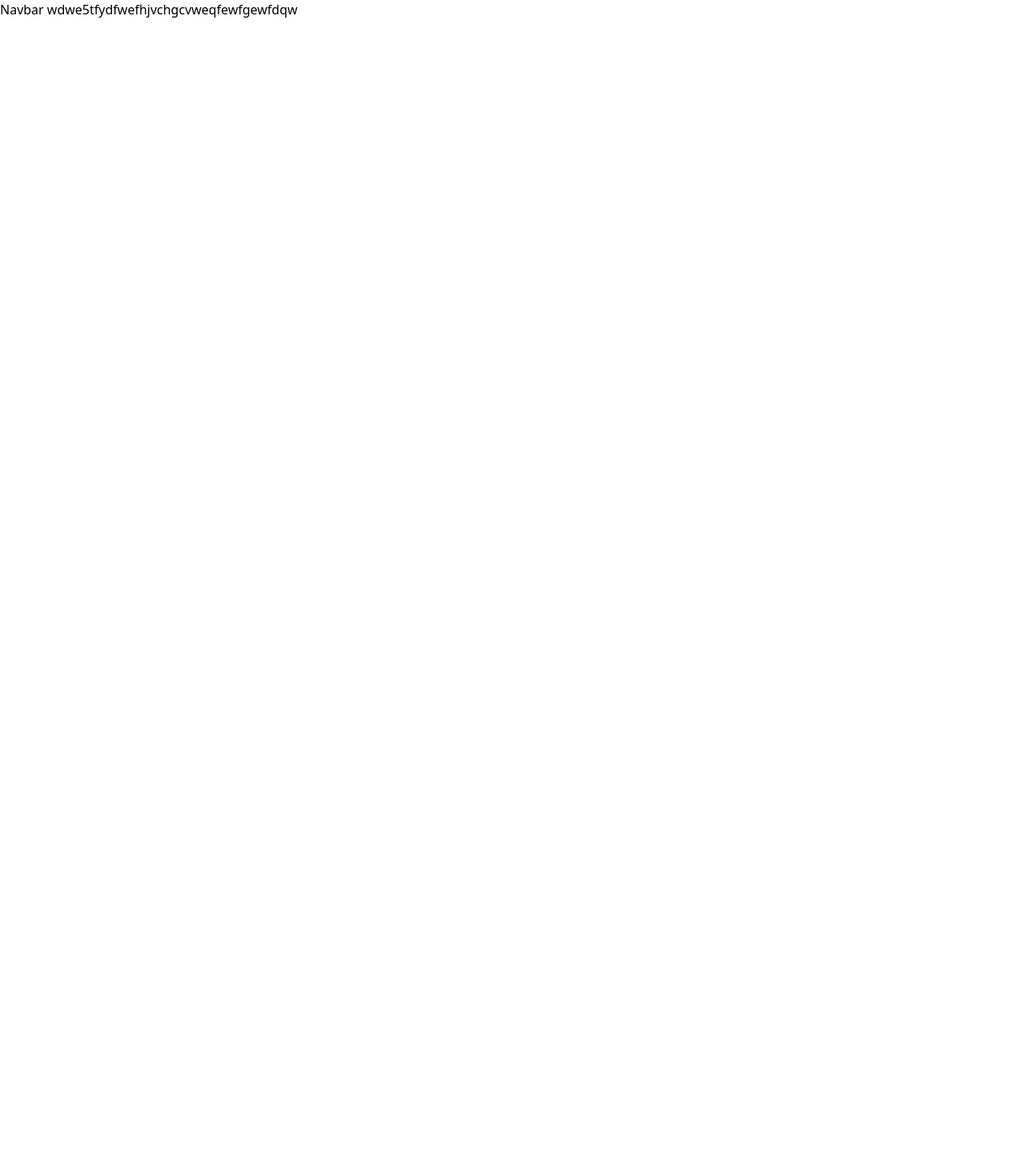
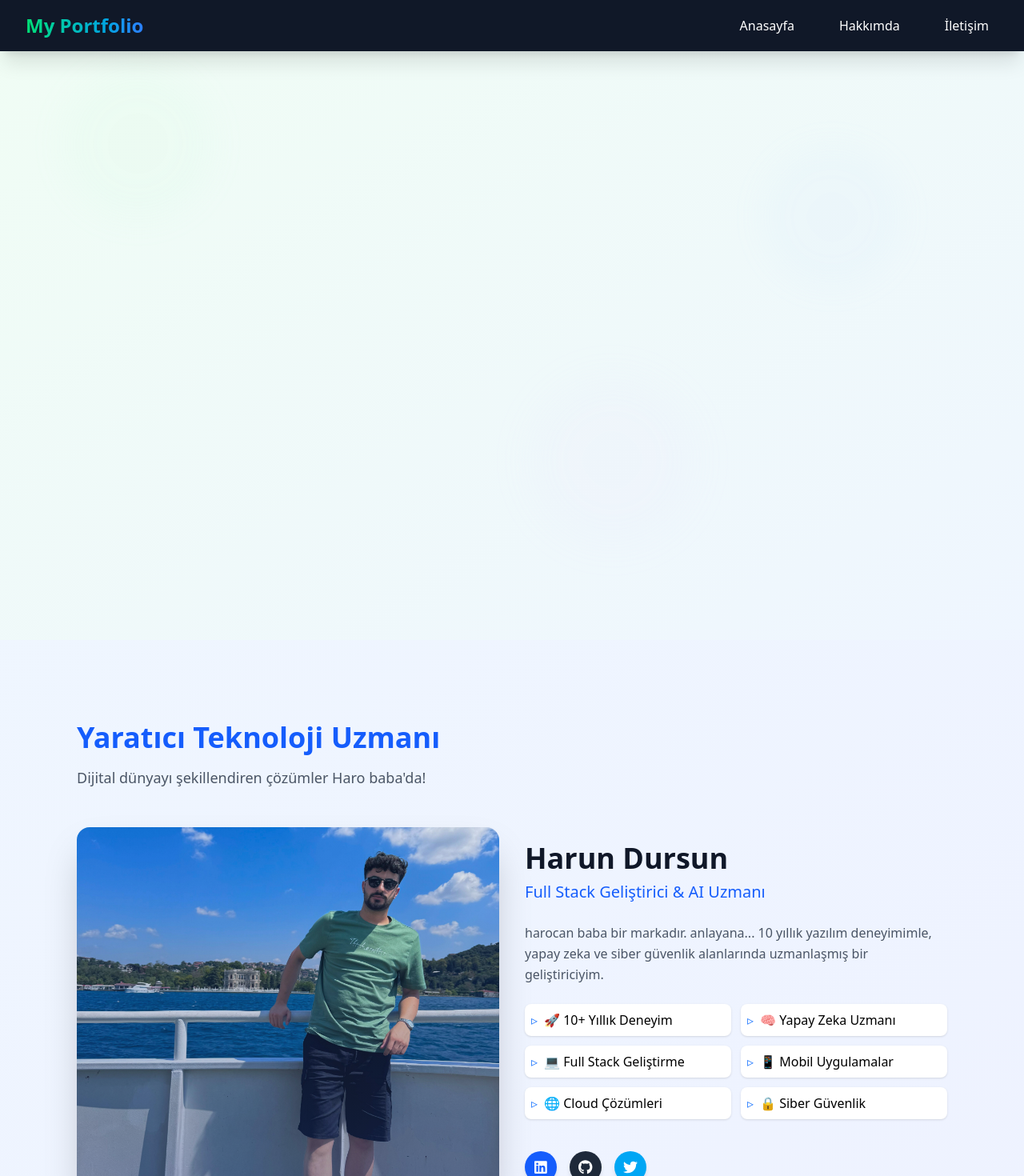
Before and after one commit to dpeyupkaya/portfolio, a React (Vite) app in the folder client/: page / in a window 1280 px wide. Shown: the top 1470 px of the page at 80% size. Before the commit the page ends 800 px from the top, so only its background shows below. Built offline with nearby package versions, Linux system fonts and the light colour scheme.

Commit message:
New pages added: Contact, About Me and Homepage. Navbar has been updated. AOS and Framer Motion integration was made. Added CSS animations.

```diff
--- a/client/package.json
+++ b/client/package.json
@@ -10,9 +10,15 @@
     "preview": "vite preview"
   },
   "dependencies": {
+    "@fortawesome/free-brands-svg-icons": "^6.7.2",
+    "@fortawesome/react-fontawesome": "^0.2.2",
+    "@heroicons/react": "^2.2.0",
     "@tailwindcss/vite": "^4.0.0",
+    "aos": "^2.3.4",
+    "framer-motion": "^12.0.5",
     "react": "^18.3.1",
     "react-dom": "^18.3.1",
+    "react-router-dom": "^7.1.3",
     "tailwindcss": "^4.0.0"
   },
   "devDependencies": {
--- a/client/src/App.jsx
+++ b/client/src/App.jsx
@@ -1,9 +1,28 @@
-import React from 'react'
-import { Navbar } from './components/Navbar'
+import React, { useEffect } from 'react';
+import { Navbar } from './components/Navbar';
+import About from './pages/About';
+import Contact from './pages/Contact';
+import Home from './pages/Home';
+import AOS from 'aos';
+import 'aos/dist/aos.css';
 
-export const App = () => {
+const App = () => {
+  useEffect(() => {
+    AOS.init({
+      duration:1000,
+      once: false,
+      mirror: true
+    });
+  }, []);
+
   return (
-    <div><Navbar /></div>
-  )
-}
+    <div className="scroll-smooth">
+      <Navbar />
+      <Home />
+      <About />
+      <Contact />
+    </div>
+  );
+};
+
 export default App;
--- a/client/src/components/Navbar.jsx
+++ b/client/src/components/Navbar.jsx
@@ -1,7 +1,49 @@
-import React from 'react'
+import React from 'react';
 
 export const Navbar = () => {
   return (
-    <div>Navbar wdwe5tfydfwefhjvchgcvweqfewfgewfdqw</div>
-  )
-}
+    <nav className="bg-gray-900 text-white fixed w-full top-0 shadow-xl z-10">
+      <div className="max-w-7xl mx-auto px-4 sm:px-6 lg:px-8">
+        <div className="flex items-center justify-between h-16">
+          {/* Sol Taraf - Logo */}
+          <div className="flex-shrink-0">
+            <span className="text-2xl font-bold bg-gradient-to-r from-green-400 to-blue-500 bg-clip-text text-transparent">
+              My Portfolio
+            </span>
+          </div>
+
+          {/* Sağ Taraf - Menü Linkleri */}
+          <ul className="flex space-x-8">
+            <li>
+              <a
+                href="#home"
+                className="px-3 py-2 hover:text-green-400 transition-colors duration-300 relative group"
+              >
+                Anasayfa
+                <span className="absolute bottom-0 left-0 h-0.5 bg-green-400 w-0 group-hover:w-full transition-all duration-300"></span>
+              </a>
+            </li>
+            <li>
+              <a
+                href="#about"
+                className="px-3 py-2 hover:text-green-400 transition-colors duration-300 relative group"
+              >
+                Hakkımda
+                <span className="absolute bottom-0 left-0 h-0.5 bg-green-400 w-0 group-hover:w-full transition-all duration-300"></span>
+              </a>
+            </li>
+            <li>
+              <a
+                href="#contact"
+                className="px-3 py-2 hover:text-green-400 transition-colors duration-300 relative group"
+              >
+                İletişim
+                <span className="absolute bottom-0 left-0 h-0.5 bg-green-400 w-0 group-hover:w-full transition-all duration-300"></span>
+              </a>
+            </li>
+          </ul>
+        </div>
+      </div>
+    </nav>
+  );
+};
--- a/client/src/index.css
+++ b/client/src/index.css
@@ -1 +1,44 @@
 @import "tailwindcss";
+/* index.css dosyanıza ekleyin */
+html {
+    scroll-behavior: smooth;
+  }
+  /* index.css'e ekle */
+@keyframes fadeIn {
+    from { opacity: 0; }
+    to { opacity: 1; }
+  }
+
+  @keyframes slideInLeft {
+    from {
+      opacity: 0;
+      transform: translateX(-50px);
+    }
+    to {
+      opacity: 1;
+      transform: translateX(0);
+    }
+  }
+
+  @keyframes slideInRight {
+    from {
+      opacity: 0;
+      transform: translateX(50px);
+    }
+    to {
+      opacity: 1;
+      transform: translateX(0);
+    }
+  }
+
+  .animate-fadeIn {
+    animation: fadeIn 1s ease-out forwards;
+  }
+
+  .animate-slideInLeft {
+    animation: slideInLeft 0.8s ease-out forwards;
+  }
+
+  .animate-slideInRight {
+    animation: slideInRight 0.8s ease-out forwards;
+  }
--- /dev/null
+++ b/client/src/pages/About.jsx
@@ -0,0 +1,114 @@
+import React from 'react';
+import { FontAwesomeIcon } from '@fortawesome/react-fontawesome';
+import { faLinkedin, faGithub, faTwitter } from '@fortawesome/free-brands-svg-icons';
+
+const About = () => {
+  return (
+    <section id="about" className="h-screen flex items-center overflow-y-auto py-20 px-6 md:px-12 lg:px-24 bg-gradient-to-br from-blue-50 to-indigo-50">
+      <div className="max-w-7xl mx-auto">
+        {/* Üst Başlık */}
+        <div
+          data-aos="fade-down"
+          data-aos-delay="100"
+          className="mb-12"
+        >
+          <h2 className="text-3xl md:text-4xl font-bold text-blue-600 mb-4">
+            Yaratıcı Teknoloji Uzmanı
+          </h2>
+          <p className="text-gray-600 text-lg">
+            Dijital dünyayı şekillendiren çözümler Haro baba'da!
+          </p>
+        </div>
+
+        {/* Ana İçerik */}
+        <div className="flex flex-col lg:flex-row items-center gap-8">
+          {/* Fotoğraf Bölümü */}
+          <div
+            data-aos="fade-right"
+            data-aos-delay="200"
+            className="w-full lg:w-1/2 relative"
+          >
+            <div className="relative rounded-2xl overflow-hidden shadow-2xl transform transition-transform duration-500 hover:scale-105">
+              <img
+                src="harun.jpg"
+                alt="Harun Dursun"
+                className="w-full h-auto object-cover"
+              />
+              <div className="absolute inset-0 bg-gradient-to-t from-blue-900/40 to-transparent" />
+            </div>
+          </div>
+
+          {/* Metin İçeriği */}
+          <div
+            data-aos="fade-left"
+            data-aos-delay="300"
+            className="w-full lg:w-1/2 space-y-6"
+          >
+            {/* Başlık */}
+            <div data-aos="zoom-in" data-aos-delay="400">
+              <h1 className="text-3xl md:text-4xl font-bold text-gray-900 mb-2">
+                Harun Dursun
+              </h1>
+              <p className="text-xl text-blue-600 font-medium">
+                Full Stack Geliştirici & AI Uzmanı
+              </p>
+            </div>
+
+            {/* Açıklama */}
+            <p
+              data-aos="fade-up"
+              data-aos-delay="500"
+              className="text-gray-600 leading-relaxed"
+            >
+              harocan baba bir markadır. anlayana... 10 yıllık yazılım deneyimimle,
+              yapay zeka ve siber güvenlik alanlarında uzmanlaşmış bir geliştiriciyim.
+            </p>
+
+            {/* Özellikler Listesi */}
+            <ul className="grid grid-cols-1 md:grid-cols-2 gap-3">
+              {[
+                "🚀 10+ Yıllık Deneyim",
+                "🧠 Yapay Zeka Uzmanı",
+                "💻 Full Stack Geliştirme",
+                "📱 Mobil Uygulamalar",
+                "🌐 Cloud Çözümleri",
+                "🔒 Siber Güvenlik"
+              ].map((item, index) => (
+                <li
+                  key={index}
+                  data-aos="fade-up"
+                  data-aos-delay={600 + (index * 50)} // Daha hızlı sıralı
+                  className="flex items-center p-2 bg-white rounded-lg shadow-sm hover:shadow-md transition-all duration-300"
+                >
+                  <span className="text-blue-500 mr-2">▹</span>
+                  {item}
+                </li>
+              ))}
+            </ul>
+
+            {/* Sosyal Medya İkonları - En son ve yavaş gelecek */}
+            <div className="flex space-x-4 pt-4">
+              {[
+                { icon: faLinkedin, color: 'bg-blue-600', delay: 100 },
+                { icon: faGithub, color: 'bg-gray-800', delay: 1100 },
+                { icon: faTwitter, color: 'bg-sky-500', delay: 1200 },
+              ].map((item, index) => (
+                <a
+                  key={index}
+                  href="#"
+                  data-aos="zoom-in"
+                  data-aos-delay={item.delay}
+                  className={`${item.color} w-10 h-10 rounded-full flex items-center justify-center text-white hover:scale-110 transition-transform shadow-md`}
+                >
+                  <FontAwesomeIcon icon={item.icon} className="text-lg" />
+                </a>
+              ))}
+            </div>
+          </div>
+        </div>
+      </div>
+    </section>
+  );
+};
+
+export default About;
--- /dev/null
+++ b/client/src/pages/Contact.jsx
@@ -0,0 +1,10 @@
+// pages/Contact.js
+import React from 'react';
+
+export default function Contact() {
+  return (
+    <section id="contact" className="min-h-screen pt-16 flex items-center justify-center bg-red-50">
+      <h1 className="text-4xl font-bold text-red-600">İletişim Sayfası</h1>
+    </section>
+  );
+}
--- /dev/null
+++ b/client/src/pages/Home.jsx
@@ -0,0 +1,41 @@
+import React from 'react';
+import { motion } from 'framer-motion';
+import { FaArrowDown, FaCode, FaRobot } from 'react-icons/fa';
+
+const Home = () => {
+  return (
+    <section id="home" className="min-h-screen flex items-center justify-center bg-gradient-to-br from-green-50 to-blue-50 relative overflow-hidden">
+      {/* Arkaplan Efektleri için inline CSS */}
+      <style jsx>{`
+        @keyframes blob {
+          0% { transform: translate(0px, 0px) scale(1); }
+          33% { transform: translate(30px, -50px) scale(1.1); }
+          66% { transform: translate(-20px, 20px) scale(0.9); }
+          100% { transform: translate(0px, 0px) scale(1); }
+        }
+        .animate-blob { animation: blob 7s infinite; }
+      `}</style>
+
+      <div className="absolute inset-0 opacity-10">
+        <div className="absolute top-20 left-20 w-48 h-48 bg-green-200 rounded-full mix-blend-multiply filter blur-xl opacity-70 animate-blob"></div>
+        <div className="absolute top-40 right-32 w-48 h-48 bg-blue-200 rounded-full mix-blend-multiply filter blur-xl opacity-70 animate-blob"
+             style={{animationDelay: '2s'}}></div>
+        <div className="absolute bottom-20 left-1/2 w-48 h-48 bg-purple-200 rounded-full mix-blend-multiply filter blur-xl opacity-70 animate-blob"
+             style={{animationDelay: '4s'}}></div>
+      </div>
+
+      <div className="relative z-10 container mx-auto px-4">
+        <motion.div
+          initial={{ opacity: 0, y: 50 }}
+          animate={{ opacity: 1, y: 0 }}
+          transition={{ duration: 0.8 }}
+          className="text-center"
+        >
+          {/* Diğer içerik aynı kalacak */}
+        </motion.div>
+      </div>
+    </section>
+  );
+};
+
+export default Home;
```
Also changed, not shown: client/src/main.jsx (+9 -9 lines), client/public/harun.jpg (added), 1 other file (tests, documents, lock files or other folders).
